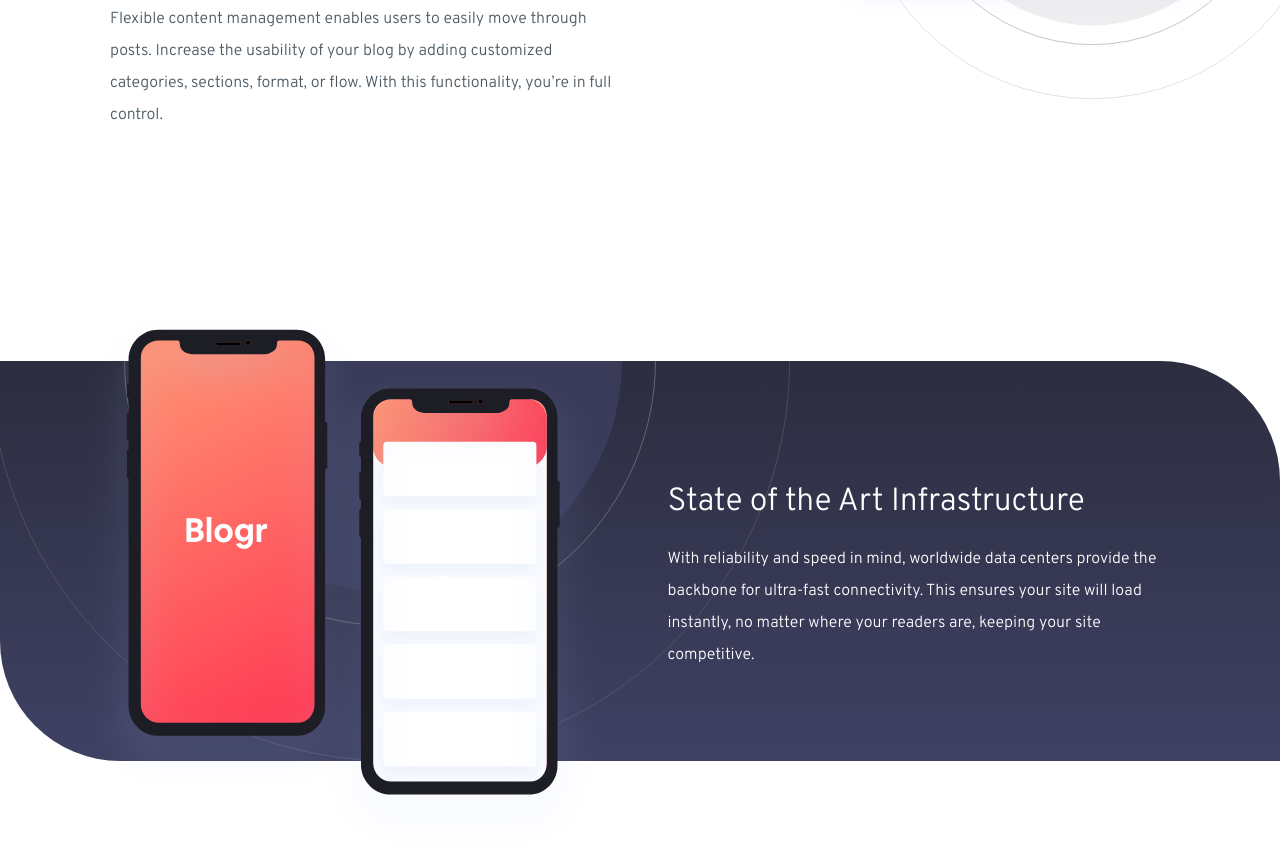
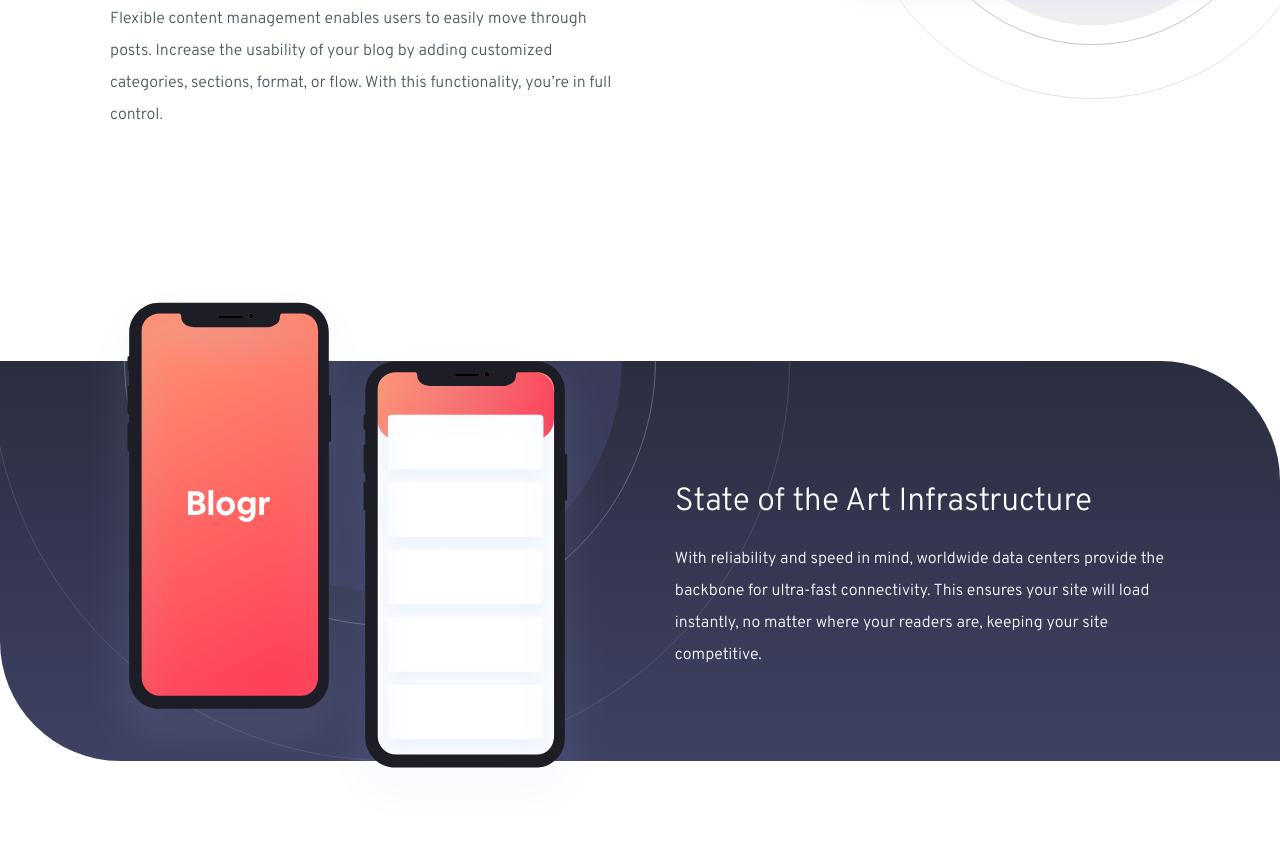
Before and after one commit to lgrisa1987/blogr-landing-page-main, a website: page index.html in a window 1280 px wide. Shown: the part 1140-1998 px from the top of the page. Drawn offline with Linux system fonts and the light colour scheme.

```diff
--- a/index.html
+++ b/index.html
@@ -103,7 +103,7 @@
     <section class="section section--2">
       <div class="container">
         <div class="section__content section__content--alt">
-          <figure class="section__img-mobile section__img-mobile--show">
+          <figure class="section__img-mobile section__img-mobile--2">
             <img src="./images/illustration-phones.svg" alt="Editor">
           </figure>
           <div class="section__copy-container">
@@ -123,7 +123,7 @@
     <section class="section section--3">
       <div class="container">
         <div class="section__content">
-          <figure class="section__img-mobile">
+          <figure class="section__img-mobile section__img-mobile--3">
             <img src="./images/illustration-laptop-mobile.svg" alt="Laptop">
           </figure>
           <div class="section__copy-container">
--- a/scss/_main-sections.scss
+++ b/scss/_main-sections.scss
@@ -24,16 +24,26 @@
         line-height: 2;
     }
 
+    &__img-mobile,
+    &__subheading {
+        margin-top: 5rem;
+    }
+
     &__img-mobile {
         max-width: 55rem;
-        margin: auto;
+        margin-left: auto;
+        margin-right: auto;
 
-        &--show {
+        &--2 {
             max-width: 40rem;
 
             img {
                 margin-top: -18rem;
             }
+        }
+
+        &--3 {
+            margin-top: 0;
         }
     }
 
@@ -42,10 +52,7 @@
         z-index: 1;
     }
 
-    &__img-mobile,
-    &__subheading {
-        margin-top: 5rem;
-    }
+
 
     &--2 {
         background: $very-dark-gray-blue;
@@ -55,7 +62,6 @@
         padding: 0 0 12rem;
         margin-top: 18rem;
         position: relative;
-        margin-bottom: 20rem;
         max-width: 100%;
 
         &::before {
@@ -100,7 +106,7 @@
 
         &--2 {
             padding: 0;
-            margin-top: 10rem;
+            margin: 10rem auto 20rem;
             max-height: 40rem;
 
             &::before {
@@ -112,14 +118,19 @@
         &__img-mobile {
             display: none;
 
-            &--show {
+            &--2 {
                 display: block;
                 max-width: 100%;
                 margin-right: 5rem;
 
                 img {
-                    margin-top: -10rem;
+                    margin-top: -6rem;
                     height: 54rem;
+                    max-width: initial;
+
+                    @include ie11 {
+                        max-width: inherit;
+                    }
                 }
             }
         }
```
Also changed, not shown: css/style.css, package.json (line endings or trailing spaces), 1 other file.
